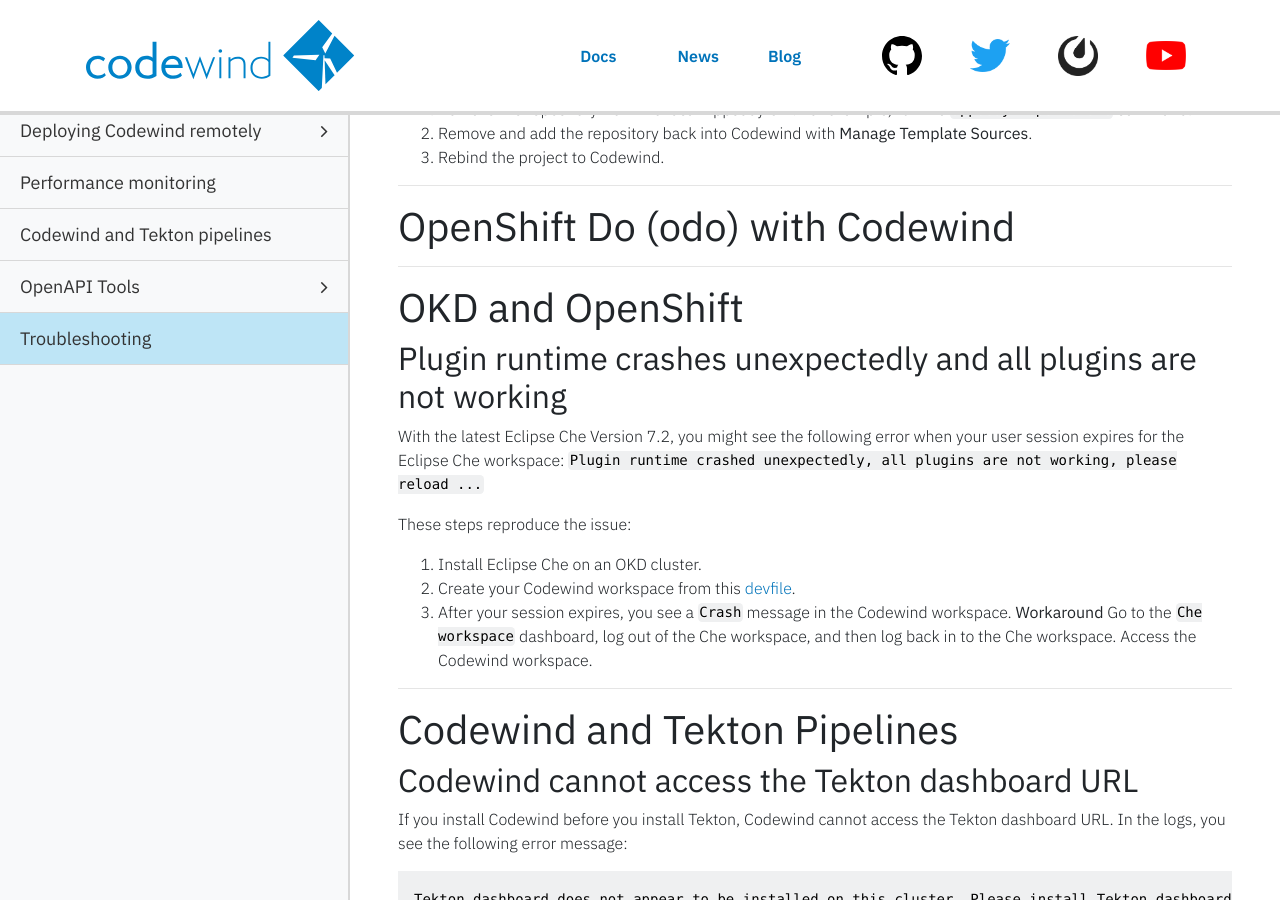
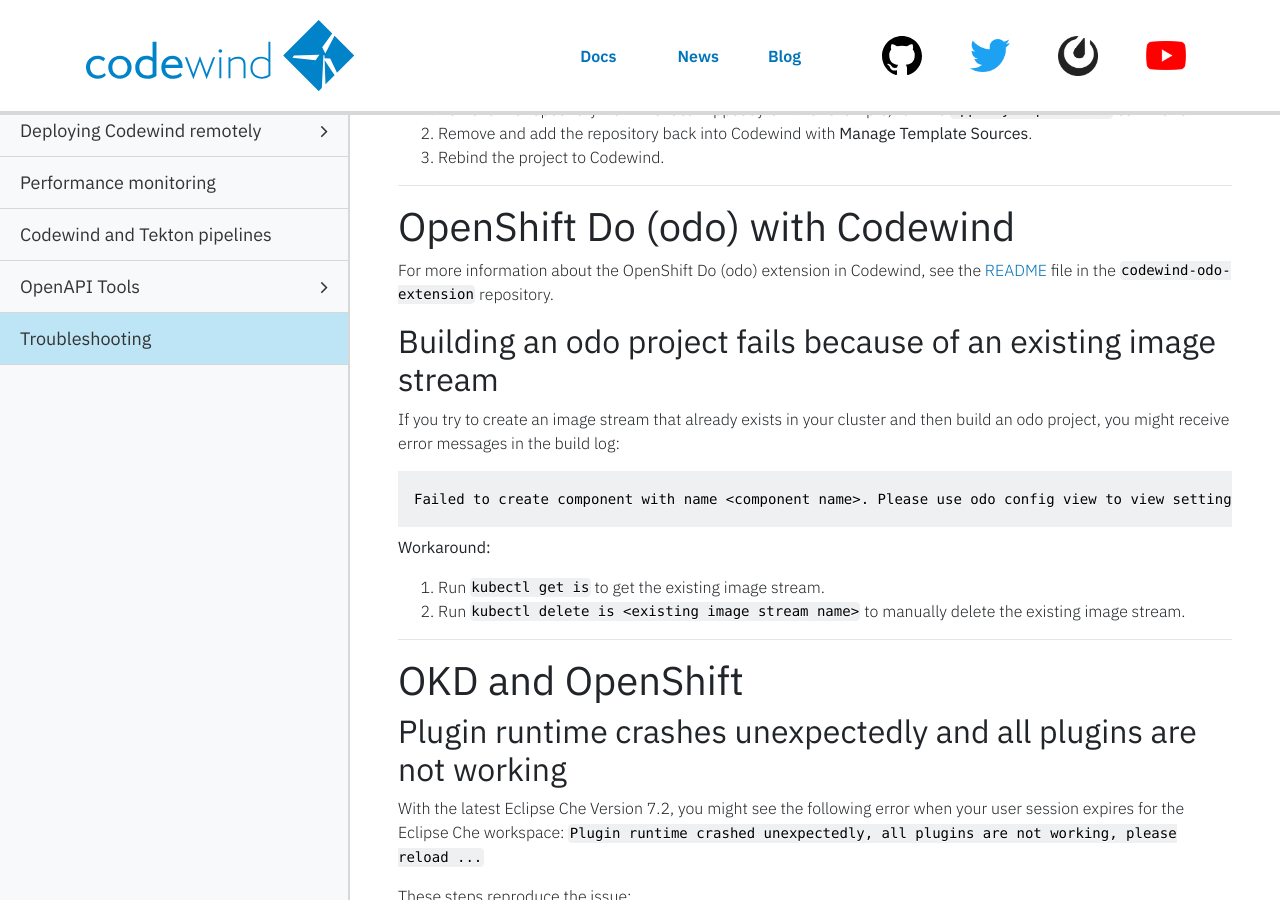
Before and after one commit to eclipse-archived/codewind-docs, a Jekyll site: the page built from docs/_documentations/troubleshooting.md, in a window 1280 px wide and 900 px high, scrolled down 9101 px. Built offline with Jekyll 4.4.1, drawn with Linux system fonts in a browser that asks for light colours; nearby versions of some CDN libraries; comment, search, counter and statistics services are not loaded.

Commit message:
Add troubleshoot for failing to build odo project (#273)
* Add troubleshoot for failing to odo project

Signed-off-by: jingfu wang <jingfu.j.wang@ibm.com>

* Update troubleshoot

Signed-off-by: jingfu wang <jingfu.j.wang@ibm.com>

* Update placeholder

Signed-off-by: jingfu wang <jingfu.j.wang@ibm.com>

* Update placeholder again

Signed-off-by: jingfu wang <jingfu.j.wang@ibm.com>

````diff
--- a/docs/_documentations/troubleshooting.md
+++ b/docs/_documentations/troubleshooting.md
@@ -461,6 +461,23 @@ Codewind displays an error. In VS Code, the error appears in the Codewind log:
 ***
 # OpenShift Do (odo) with Codewind
 
+For more information about the OpenShift Do (odo) extension in Codewind, see the [README](https://github.com/eclipse/codewind-odo-extension) file in the `codewind-odo-extension` repository.
+
+<!--
+Action/Topic: OpenShift Do (odo) with Codewind
+Issue type: bug/info
+Issue link: https://github.com/eclipse/codewind/issues/1514
+-->
+## Building an odo project fails because of an existing image stream
+If you try to create an image stream that already exists in your cluster and then build an odo project, you might receive error messages in the build log:
+```
+Failed to create component with name <component name>. Please use odo config view to view settings used to create component. Error: imagestreams.image.openshift.io "<image stream name>" already exists unable to create ImageStream for <image stream name>
+```
+
+**Workaround:**
+1. Run `kubectl get is` to get the existing image stream.
+2. Run `kubectl delete is <existing image stream name>` to manually delete the existing image stream.
+
 ***
 # OKD and OpenShift
 <!--
````
